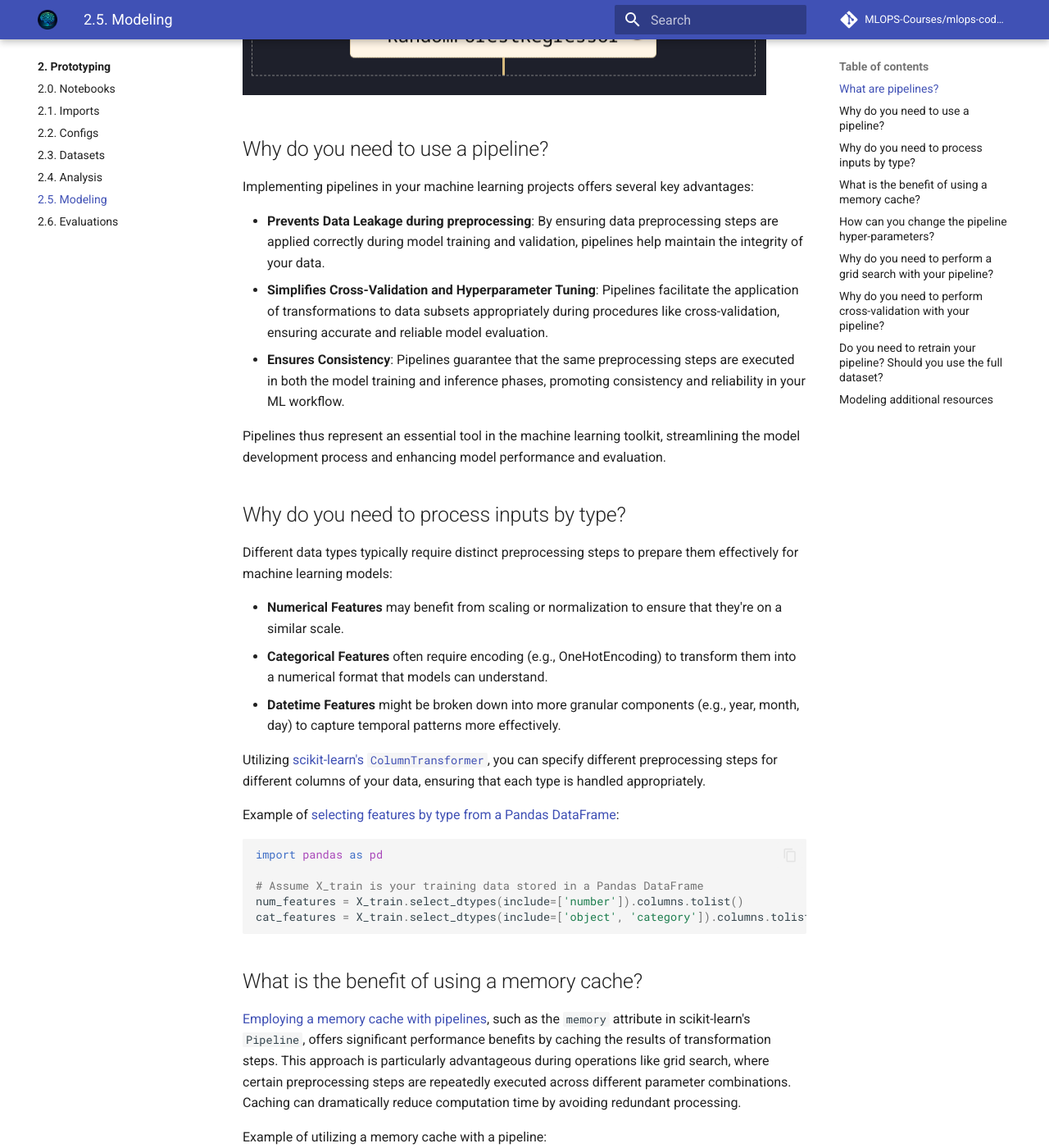
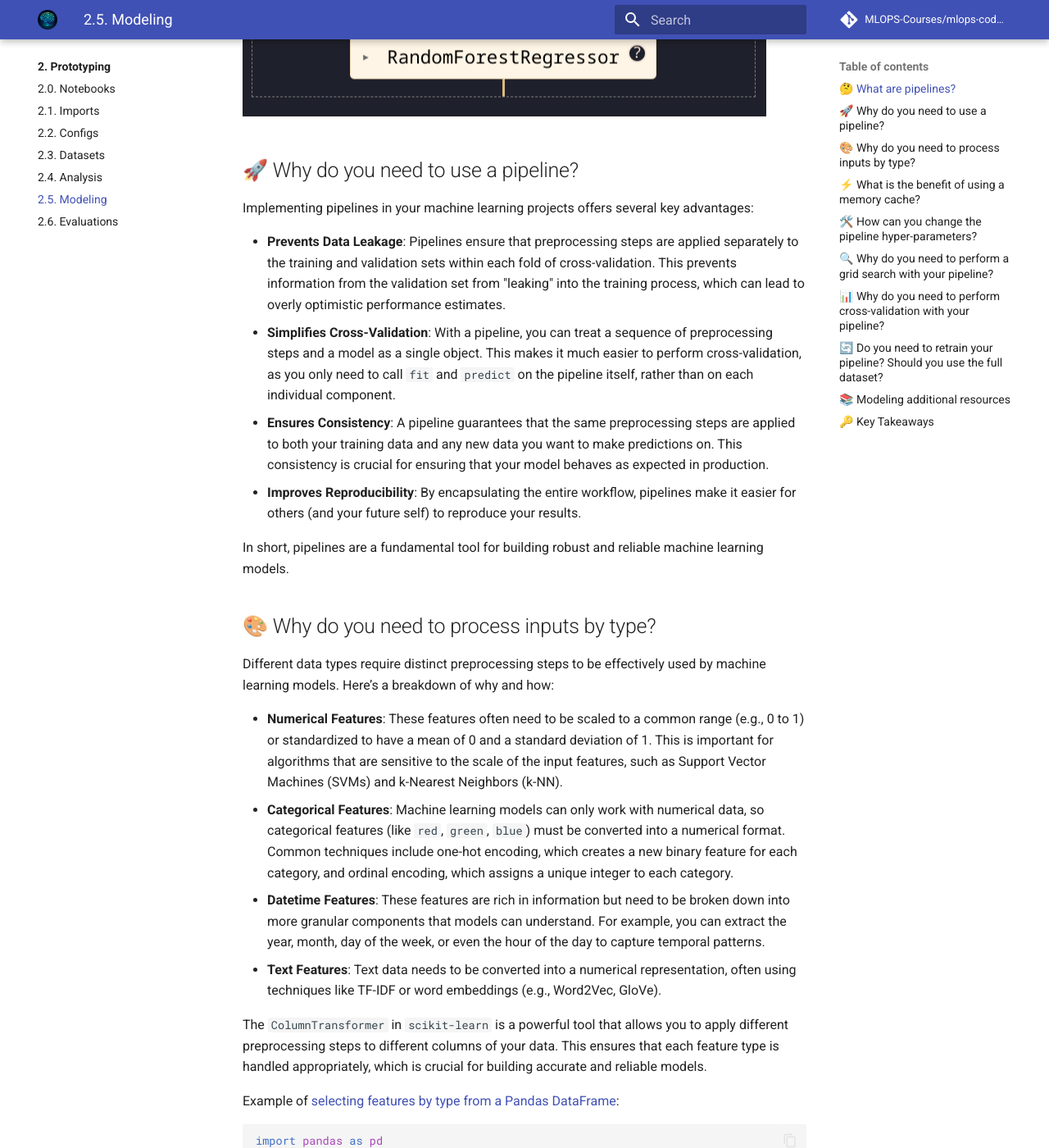
Before and after one commit to MLOps-Courses/mlops-coding-course, an MkDocs documentation site: the page built from docs/2. Prototyping/2.5. Modeling.md, in a window 1280 px wide and 1400 px high, scrolled down 1491 px. Shown: the whole window at 82% size. Built offline with MkDocs 1.6.1 and Material for MkDocs 9.7.7, drawn with Linux system fonts in a browser that asks for light colours; comment, search, counter and statistics services are not loaded; some of the changed text lies outside the part shown.

Commit message:
feat: improve chapter 2.5 on modeling
This commit enhances chapter 2.5 of the MLOps Coding Course with the following improvements:

- **Richer Content**: The explanations for pipelines, data processing, caching, hyperparameter tuning, cross-validation, and model retraining have been expanded to be more detailed and easier to understand.
- **Improved Structure**: The content has been reorganized for a more logical flow, and emojis have been added to section titles for better visual navigation.
- **Key Takeaways**: A new "Key Takeaways" section has been added at the end of the chapter to summarize the main points and reinforce learning.

````diff
--- a/docs/2. Prototyping/2.5. Modeling.md
+++ b/docs/2. Prototyping/2.5. Modeling.md
@@ -4,13 +4,13 @@ description: Learn how to build, refine, and compare machine learning models dir
 
 # 2.5. Modeling
 
-## What are pipelines?
+## 🤔 What are pipelines?
 
 [Pipelines in machine learning](https://scikit-learn.org/stable/modules/compose.html#pipeline) provide a streamlined way to organize sequences of data preprocessing and modeling steps. They encapsulate a series of data transformations followed by the application of a model, facilitating both simplicity and efficiency in the development process. Pipelines can be broadly categorized as follows:
 
-- **Model Pipeline**: Focuses specifically on sequences related to preparing data for machine learning models and applying these models. For instance, scikit-learn's [`Pipeline`](https://scikit-learn.org/stable/modules/compose.html#pipeline) class allows for chaining [preprocessors](https://scikit-learn.org/stable/modules/preprocessing.html) and [estimators](https://scikit-learn.org/stable/developers/develop.html).
-- **Data Pipeline**: Encompasses a wider scope, including steps for data gathering, cleaning, and transformation. Tools such as [Prefect](https://www.prefect.io/) and [ZenML](https://docs.zenml.io/user-guide/starter-guide/create-an-ml-pipeline) offer capabilities for building comprehensive data pipelines.
-- **Orchestration Pipeline**: Targets the automation of a series of tasks, including data and model pipelines, ensuring they execute in an orderly fashion or under specific conditions. Examples include [Apache Airflow](https://airflow.apache.org/) for creating directed acyclic graphs (DAGs) and [Vertex AI for managing ML workflows](https://cloud.google.com/vertex-ai/docs/pipelines/introduction).
+- **Model Pipeline**: Focuses on preparing data for and applying machine learning models. A typical example is a `scikit-learn` pipeline that chains preprocessing steps (like scaling and encoding) with a final estimator (like a classifier or regressor).
+- **Data Pipeline**: Covers a broader range of data-related tasks, including extraction, transformation, and loading (ETL). These pipelines gather data from various sources, clean and process it, and load it into a destination like a data warehouse. Tools like `Prefect` and `ZenML` are designed for building robust data pipelines.
+- **Orchestration Pipeline**: Manages and automates a series of tasks, which can include both data and model pipelines. Orchestration tools ensure that tasks run in the correct order, handle dependencies, and manage resources. `Apache Airflow` and `Vertex AI` are popular examples for creating and managing complex workflows.
 
 For the purposes of this discussion, we'll focus on **model pipelines**, crucial for efficiently prototyping machine learning solutions. The code example are based on [scikit-learn pipeline](https://scikit-learn.org/stable/modules/generated/sklearn.pipeline.Pipeline.html), as this toolkit is simple to understand and its concept can be generalized to other types of pipeline like [Dagster](https://dagster.io/), [Prefect](https://www.prefect.io/), or [Metaflow](https://metaflow.org/).
 
@@ -40,25 +40,27 @@ draft = pipeline.Pipeline(
 
 ![Model pipeline](../img/models/pipeline.png)
 
-## Why do you need to use a pipeline?
+## 🚀 Why do you need to use a pipeline?
 
 Implementing pipelines in your machine learning projects offers several key advantages:
 
-- **Prevents Data Leakage during preprocessing**: By ensuring data preprocessing steps are applied correctly during model training and validation, pipelines help maintain the integrity of your data.
-- **Simplifies Cross-Validation and Hyperparameter Tuning**: Pipelines facilitate the application of transformations to data subsets appropriately during procedures like cross-validation, ensuring accurate and reliable model evaluation.
-- **Ensures Consistency**: Pipelines guarantee that the same preprocessing steps are executed in both the model training and inference phases, promoting consistency and reliability in your ML workflow.
+- **Prevents Data Leakage**: Pipelines ensure that preprocessing steps are applied separately to the training and validation sets within each fold of cross-validation. This prevents information from the validation set from "leaking" into the training process, which can lead to overly optimistic performance estimates.
+- **Simplifies Cross-Validation**: With a pipeline, you can treat a sequence of preprocessing steps and a model as a single object. This makes it much easier to perform cross-validation, as you only need to call `fit` and `predict` on the pipeline itself, rather than on each individual component.
+- **Ensures Consistency**: A pipeline guarantees that the same preprocessing steps are applied to both your training data and any new data you want to make predictions on. This consistency is crucial for ensuring that your model behaves as expected in production.
+- **Improves Reproducibility**: By encapsulating the entire workflow, pipelines make it easier for others (and your future self) to reproduce your results.
 
-Pipelines thus represent an essential tool in the machine learning toolkit, streamlining the model development process and enhancing model performance and evaluation.
+In short, pipelines are a fundamental tool for building robust and reliable machine learning models.
 
-## Why do you need to process inputs by type?
+## 🎨 Why do you need to process inputs by type?
 
-Different data types typically require distinct preprocessing steps to prepare them effectively for machine learning models:
+Different data types require distinct preprocessing steps to be effectively used by machine learning models. Here’s a breakdown of why and how:
 
-- **Numerical Features** may benefit from scaling or normalization to ensure that they're on a similar scale.
-- **Categorical Features** often require encoding (e.g., OneHotEncoding) to transform them into a numerical format that models can understand.
-- **Datetime Features** might be broken down into more granular components (e.g., year, month, day) to capture temporal patterns more effectively.
+- **Numerical Features**: These features often need to be scaled to a common range (e.g., 0 to 1) or standardized to have a mean of 0 and a standard deviation of 1. This is important for algorithms that are sensitive to the scale of the input features, such as Support Vector Machines (SVMs) and k-Nearest Neighbors (k-NN).
+- **Categorical Features**: Machine learning models can only work with numerical data, so categorical features (like `red`, `green`, `blue`) must be converted into a numerical format. Common techniques include one-hot encoding, which creates a new binary feature for each category, and ordinal encoding, which assigns a unique integer to each category.
+- **Datetime Features**: These features are rich in information but need to be broken down into more granular components that models can understand. For example, you can extract the year, month, day of the week, or even the hour of the day to capture temporal patterns.
+- **Text Features**: Text data needs to be converted into a numerical representation, often using techniques like TF-IDF or word embeddings (e.g., Word2Vec, GloVe).
 
-Utilizing [scikit-learn's `ColumnTransformer`](https://scikit-learn.org/stable/modules/generated/sklearn.compose.ColumnTransformer.html), you can specify different preprocessing steps for different columns of your data, ensuring that each type is handled appropriately.
+The `ColumnTransformer` in `scikit-learn` is a powerful tool that allows you to apply different preprocessing steps to different columns of your data. This ensures that each feature type is handled appropriately, which is crucial for building accurate and reliable models.
 
 Example of [selecting features by type from a Pandas DataFrame](https://pandas.pydata.org/docs/reference/api/pandas.DataFrame.select_dtypes.html):
 
@@ -70,9 +72,16 @@ num_features = X_train.select_dtypes(include=['number']).columns.tolist()
 cat_features = X_train.select_dtypes(include=['object', 'category']).columns.tolist()
 ```
 
-## What is the benefit of using a memory cache?
+## ⚡️ What is the benefit of using a memory cache?
 
-[Employing a memory cache with pipelines](https://scikit-learn.org/stable/modules/generated/sklearn.pipeline.Pipeline.html), such as the `memory` attribute in scikit-learn's `Pipeline`, offers significant performance benefits by caching the results of transformation steps. This approach is particularly advantageous during operations like grid search, where certain preprocessing steps are repeatedly executed across different parameter combinations. Caching can dramatically reduce computation time by avoiding redundant processing.
+[Employing a memory cache with pipelines](https://scikit-learn.org/stable/modules/generated/sklearn.pipeline.Pipeline.html), such as the `memory` attribute in `scikit-learn`'s `Pipeline`, can dramatically speed up your workflow. Caching stores the results of a transformation step, so that it doesn't have to be recomputed every time the pipeline is run.
+
+This is especially useful in scenarios like:
+
+- **Grid Search**: When performing a grid search, you are fitting the same pipeline multiple times with different hyperparameters. If your preprocessing steps are computationally expensive, caching them can save a significant amount of time.
+- **Iterative Development**: When you are experimenting with different models or hyperparameters, you often need to re-run your pipeline multiple times. Caching the initial transformation steps means you only pay the computational cost once.
+
+By caching the results of your transformers, you can make your development process faster and more efficient, allowing you to iterate more quickly and focus on the modeling aspect of your project.
 
 Example of utilizing a memory cache with a pipeline:
 
@@ -99,9 +108,13 @@ draft = pipeline.Pipeline(
 
 Even if you don't plan on using [scikit-learn pipeline abstraction](https://scikit-learn.org/stable/modules/generated/sklearn.pipeline.Pipeline.html), you can implement the same concept in your code base to obtain the same benefits.
 
-## How can you change the pipeline hyper-parameters?
+## 🛠️ How can you change the pipeline hyper-parameters?
 
-Adjusting hyper-parameters within a [scikit-learn pipeline](https://scikit-learn.org/stable/modules/generated/sklearn.pipeline.Pipeline.html) can be achieved using the `set_params` method or by directly accessing parameters via the double underscore (`__`) notation. This flexibility allows you to fine-tune your model directly within the pipeline structure.
+Adjusting hyperparameters within a [scikit-learn pipeline](https://scikit-learn.org/stable/modules/generated/sklearn.pipeline.Pipeline.html) is a common task, and `scikit-learn` provides a convenient way to do this using the `set_params` method. This method allows you to change the hyperparameters of any step in the pipeline, whether it's a transformer or a model.
+
+The key to `set_params` is the double underscore (`__`) notation. You use it to specify the name of the step, followed by the name of the hyperparameter you want to change. For example, `regressor__n_estimators` refers to the `n_estimators` hyperparameter of the `regressor` step.
+
+This is particularly useful when you want to programmatically change hyperparameters, for example, in a loop or as part of a grid search. It allows you to fine-tune your model directly within the pipeline structure, without having to manually recreate the pipeline every time you want to try a new set of hyperparameters.
 
 Example of setting pipeline hyper-parameters:
 
@@ -119,9 +132,13 @@ pipeline = Pipeline([
 pipeline.set_params(regressor__n_estimators=100, regressor__max_depth=10)
 ```
 
-## Why do you need to perform a grid search with your pipeline?
+## 🔍 Why do you need to perform a grid search with your pipeline?
 
-Conducting [a grid search over a pipeline](https://scikit-learn.org/stable/modules/generated/sklearn.model_selection.GridSearchCV.html) is crucial for identifying the optimal combination of model hyper-parameters. This exhaustive search evaluates various parameter combinations across your dataset, using cross-validation to ensure robust assessment of model performance.
+Conducting a [grid search over a pipeline](https://scikit-learn.org/stable/modules/generated/sklearn.model_selection.GridSearchCV.html) is a powerful technique for finding the best combination of hyperparameters for your model. It works by exhaustively searching through a specified set of hyperparameter values and evaluating each combination using cross-validation.
+
+When you perform a grid search on a pipeline, you can tune the hyperparameters of both the preprocessing steps and the model itself. This is important because the optimal hyperparameters for your model may depend on the preprocessing steps you apply.
+
+For example, you could search over different encoding strategies for your categorical features, different scaling methods for your numerical features, and different hyperparameters for your model, all at the same time. This allows you to find the best possible combination of preprocessing and modeling choices for your specific problem.
 
 Example of performing grid search with a pipeline:
 
@@ -144,9 +161,13 @@ search = GridSearchCV(
 search.fit(inputs_train, targets_train)
 ```
 
-## Why do you need to perform cross-validation with your pipeline?
+## 📊 Why do you need to perform cross-validation with your pipeline?
 
-[Cross-validation](https://en.wikipedia.org/wiki/Cross-validation_(statistics)) is a fundamental technique in the validation process of machine learning models, enabling you to assess how well your model is likely to perform on unseen data. By integrating cross-validation into your pipeline, you can ensure a thorough evaluation of your model's performance, mitigating the risk of overfitting and underfitting.
+[Cross-validation](https://en.wikipedia.org/wiki/Cross-validation_(statistics)) is a powerful technique for assessing how well your model will generalize to unseen data. It works by splitting your training data into a number of "folds," and then training and evaluating your model multiple times, using a different fold as the validation set each time.
+
+When you use cross-validation with a pipeline, you ensure that the entire workflow, including preprocessing, is evaluated at each step. This gives you a more reliable estimate of your model's performance than a simple train-test split.
+
+`scikit-learn`'s `GridSearchCV` automatically performs cross-validation for you, but you can also use other cross-validation strategies, such as `TimeSeriesSplit` for time-series data, or `StratifiedKFold` for classification problems with imbalanced classes. The `cv` parameter in `GridSearchCV` allows you to specify the cross-validation strategy that is most appropriate for your problem.
 
 When utilizing [`GridSearchCV` from scikit-learn for hyperparameter tuning](https://scikit-learn.org/stable/modules/generated/sklearn.model_selection.GridSearchCV.html), the `cv` parameter plays a crucial role in defining the cross-validation splitting strategy. This flexibility allows you to tailor the cross-validation process to the specific needs of your dataset and problem domain, ensuring that the model evaluation is both thorough and relevant.
 
@@ -160,11 +181,13 @@ Here’s a breakdown of how you can control the cross-validation behavior throug
 
 - **Iterable**: An iterable yielding train/test splits as arrays of indices directly specifies the data partitions for each fold. This option offers maximum flexibility, allowing for completely custom splits based on external logic or considerations (e.g., predefined groups or stratifications not captured by the standard splitters).
 
-## Do you need to retrain your pipeline? Should you use the full dataset?
+## 🔄 Do you need to retrain your pipeline? Should you use the full dataset?
 
-After identifying the best model and hyper-parameters through grid search and cross-validation, it's common practice to retrain your model on the entire dataset. This approach allows you to leverage all available data, maximizing the model's learning and potentially enhancing its performance when making predictions on new, unseen data.
+After identifying the best model and hyperparameters through grid search and cross-validation, it is a common practice to retrain the model on the entire dataset. This is because the more data a model is trained on, the better it is likely to perform.
 
-Retraining your model on the full dataset takes advantage of the insights gained during the model selection process, ensuring that the final model is as robust and well-tuned as possible.
+By default, `scikit-learn`'s `GridSearchCV` automatically refits the best model on the entire dataset after the grid search is complete. This means that the `best_estimator_` attribute of the `GridSearchCV` object is a model that has been trained on all of the available data.
+
+However, it's important to remember that once you've retrained your model on the full dataset, you no longer have a separate validation set to evaluate its performance. This is why it's so important to have a robust cross-validation strategy in the first place. The cross-validation results give you a good estimate of how well your final model will perform on unseen data.
 
 Example of retraining your pipeline on the full dataset:
 
@@ -185,10 +208,20 @@ In this way, the final model embodies the culmination of your exploratory work,
 
 It's important to note, however, that while retraining on the full dataset can improve performance, it also eliminates the possibility of evaluating the model on unseen data unless additional, separate validation data is available. Therefore, the decision to retrain should be made with consideration of how model performance will be assessed and validated post-retraining.
 
-## Modeling additional resources
+## 📚 Modeling additional resources
 
 - **[Example from the MLOps Python Package](https://github.com/fmind/mlops-python-package/blob/main/notebooks/prototype.ipynb)**
 - [Supervised learning](https://scikit-learn.org/stable/supervised_learning.html)
 - [Unsupervised learning](https://scikit-learn.org/stable/unsupervised_learning.html)
 - [HuggingFace Models](https://huggingface.co/models)
 - [Kaggle Models](https://www.kaggle.com/models)
+
+## 🔑 Key Takeaways
+
+- **Pipelines are Essential**: They streamline the workflow, prevent data leakage, and simplify complex sequences of transformations and modeling.
+- **Process by Type**: Always preprocess features based on their data type (numerical, categorical, etc.) to ensure models can interpret them correctly.
+- **Cache for Speed**: Use memory caching in pipelines to avoid redundant computations, especially during hyperparameter tuning, which significantly speeds up the process.
+- **Tune Hyperparameters**: Use `set_params` and grid search to systematically find the best hyperparameters for your pipeline.
+- **Cross-Validate Thoroughly**: Employ cross-validation to get a reliable estimate of your model's performance on unseen data.
+- **Retrain on Full Data**: After finding the best model, retrain it on the entire dataset to maximize its predictive power.
+- **Scikit-learn is Powerful**: `scikit-learn` provides a comprehensive toolkit for building, evaluating, and tuning machine learning pipelines.
````
